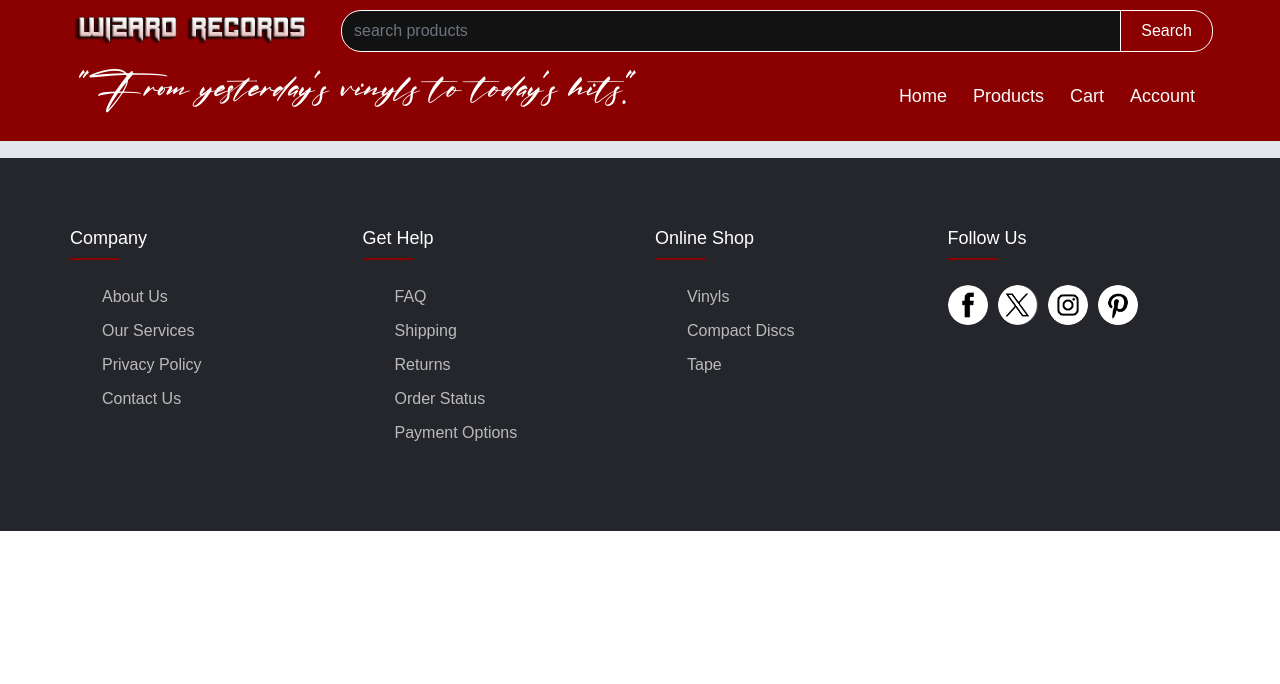
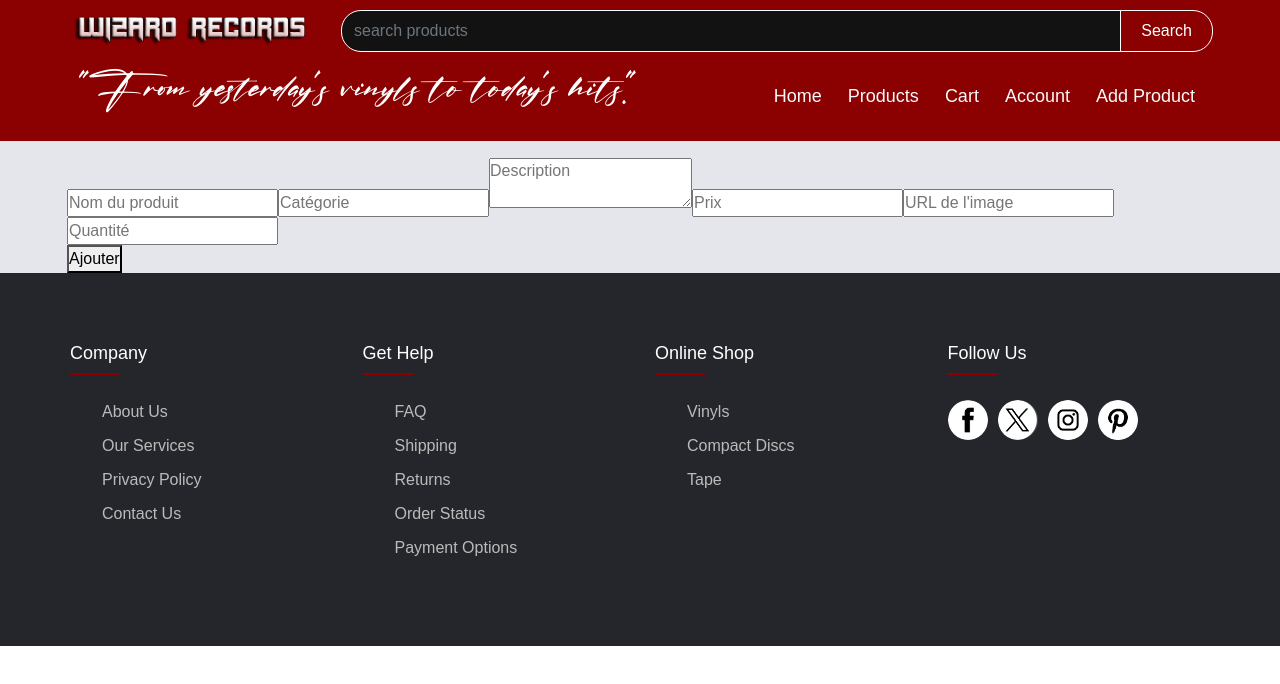
Before and after one commit to thatscringebro/TPWebWizards, a React (Create React App) app in the folder WizardRecords.Web/ClientApp/: page /add-product in a window 1280 px wide. Shown: the top 684 px of the page. Built offline with nearby package versions, Linux system fonts and the light colour scheme.

Commit message:
Début UC 14
Ajout du code pour le form d'ajouter des produits

```diff
--- a/WizardRecords.Web/ClientApp/src/AppRoutes.js
+++ b/WizardRecords.Web/ClientApp/src/AppRoutes.js
@@ -4,6 +4,7 @@ import Detail from "./components/Detail";
 import Home from "./components/Home";
 import SearchResults from "./components/SearchResults";
 import Products from "./components/Product";
+import AddProductForm from "./components/AddProductForm";
 
 
 const AppRoutes = [
@@ -31,7 +32,12 @@ const AppRoutes = [
      {
          path: '/products',
          element: <Products />
+    },
+    {
+        path: '/add-product',
+        element: <AddProductForm />
     }
+
 ];
 
 export default AppRoutes;
--- /dev/null
+++ b/WizardRecords.Web/ClientApp/src/components/AddProductForm.js
@@ -0,0 +1,80 @@
+// AddProductForm.js
+
+import React, { useState } from 'react';
+
+function AddProductForm() {
+    const [product, setProduct] = useState({
+        name: '',
+        category: '',
+        description: '',
+        price: '',
+        image: '',
+        quantity: ''
+    });
+
+    const handleSubmit = async (e) => {
+        e.preventDefault();
+
+        // Envoie du produit à l'API
+        try {
+            const response = await fetch('/api/products', { //À modifier?
+                method: 'POST',
+                headers: {
+                    'Content-Type': 'application/json'
+                },
+                body: JSON.stringify(product)
+            });
+
+            if (response.ok) {
+                alert('Produit ajouté avec succès !');
+            } else {
+                alert('Erreur lors de l\'ajout du produit.');
+            }
+        } catch (error) {
+            console.error("Erreur de l'envoi du produit", error);
+        }
+    };
+
+    return (
+        <form onSubmit={handleSubmit}>
+            <input
+                type="text"
+                placeholder="Nom du produit"
+                value={product.name}
+                onChange={e => setProduct({ ...product, name: e.target.value })}
+            />
+            <input
+                type="text"
+                placeholder="Catégorie"
+                value={product.category}
+                onChange={e => setProduct({ ...product, category: e.target.value })}
+            />
+            <textarea
+                placeholder="Description"
+                value={product.description}
+                onChange={e => setProduct({ ...product, description: e.target.value })}
+            />
+            <input
+                type="number"
+                placeholder="Prix"
+                value={product.price}
+                onChange={e => setProduct({ ...product, price: e.target.value })}
+            />
+            <input
+                type="text"
+                placeholder="URL de l'image"
+                value={product.image}
+                onChange={e => setProduct({ ...product, image: e.target.value })}
+            />
+            <input
+                type="number"
+                placeholder="Quantité"
+                value={product.quantity}
+                onChange={e => setProduct({ ...product, quantity: e.target.value })}
+            />
+            <button type="submit">Ajouter</button>
+        </form>
+    );
+}
+
+export default AddProductForm;
--- a/WizardRecords.Web/ClientApp/src/components/NavMenu.js
+++ b/WizardRecords.Web/ClientApp/src/components/NavMenu.js
@@ -72,6 +72,9 @@ const NavMenu = () => {
                             <NavItem>
                                 <NavLink tag={Link} className="text-light" to="/account">Account</NavLink>
                             </NavItem>
+                            <NavItem>
+                                <NavLink tag={Link} className="text-light" to="/add-product">Add Product</NavLink>
+                            </NavItem>
                         </ul>
                     </Collapse>
                 </Navbar>
@@ -119,6 +122,9 @@ const NavMenu = () => {
                                             <NavItem>
                                                 <NavLink tag={Link} className="text-light" to="/account">Account</NavLink>
                                             </NavItem>
+                                            <NavItem>
+                                                <NavLink tag={Link} className="text-light" to="/add-product">Add Product</NavLink>
+                                            </NavItem>
                                         </ul>
                                     </Collapse>
                                 </Navbar>
```
Also changed, not shown: WizardRecords.Web/ClientApp/src/components/ProductPage.js (added, +15 -0 lines), 1 other file (tests, documents, lock files or other folders).
